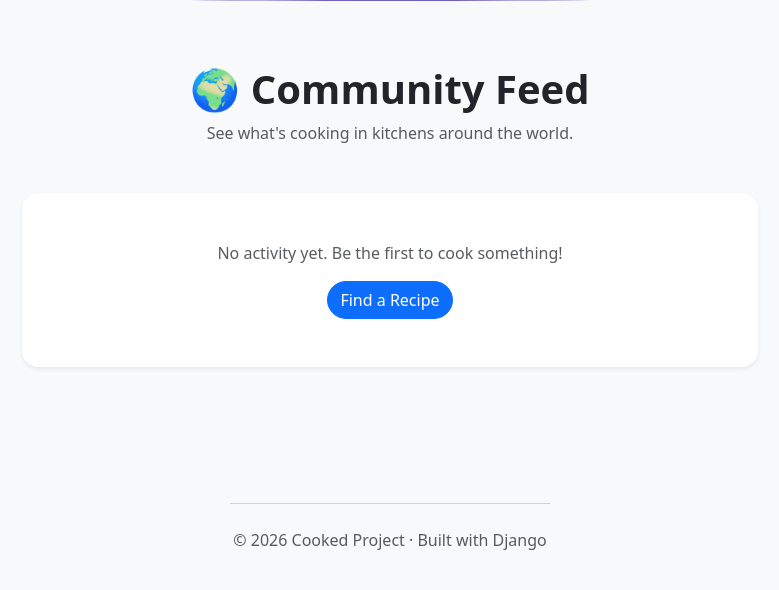
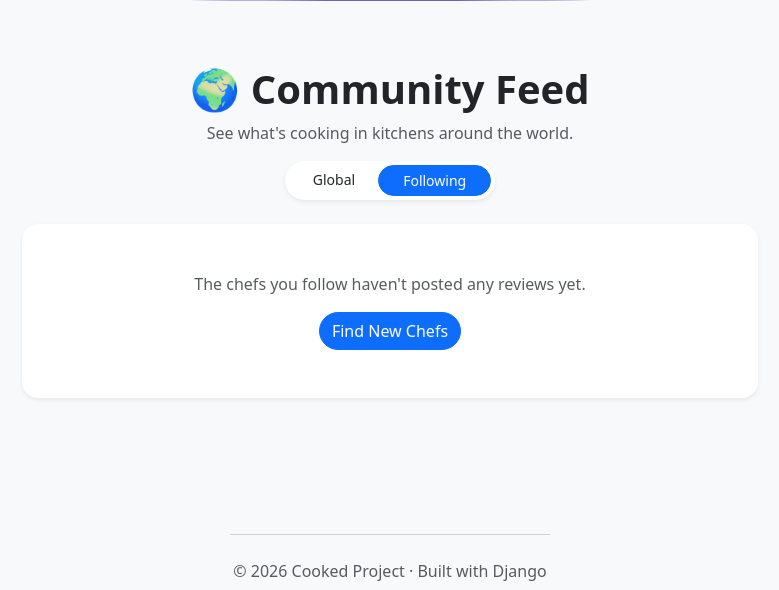
Before and after one commit to kevin-ayalaaragon/Cooked_Project, a Django app: page /community/?tab=following in a window 1280 px wide. Shown: the part 327-917 px from the top of the page, without its empty margins (250-1029 px from the left). Before the commit the page ends 877 px from the top, so only its background shows below. Run offline with Django 5.2, Linux system fonts and the light colour scheme; the visitor is signed in with stand-in values (Sample User, id 1); data that the repository does not hold is empty.

Commit message:
updated global feed

```diff
--- a/recipes/templates/recipes/global_feed.html
+++ b/recipes/templates/recipes/global_feed.html
@@ -4,9 +4,22 @@
 
 {% block content %}
 <div class="container py-4">
-    <div class="text-center mb-5">
+    <div class="text-center mb-4">
         <h1 class="fw-bold">🌍 Community Feed</h1>
         <p class="text-muted">See what's cooking in kitchens around the world.</p>
+
+        {% if user.is_authenticated %}
+        <div class="btn-group rounded-pill shadow-sm bg-white p-1">
+            <a href="{% url 'global_feed' %}"
+               class="btn btn-sm rounded-pill px-4 {% if not tab %}btn-primary{% else %}btn-white border-0{% endif %}">
+               Global
+            </a>
+            <a href="{% url 'global_feed' %}?tab=following"
+               class="btn btn-sm rounded-pill px-4 {% if tab == 'following' %}btn-primary{% else %}btn-white border-0{% endif %}">
+               Following
+            </a>
+        </div>
+        {% endif %}
     </div>
 
     <div class="row justify-content-center">
@@ -15,14 +28,16 @@
                 <div class="card border-0 shadow-sm mb-4 recipe-card">
                     <div class="card-body p-4">
                         <div class="d-flex align-items-center mb-3">
+                            <a href="{% url 'user_kitchen' review.user.username %}" class="text-decoration-none d-flex align-items-center">
                                 <div class="bg-primary text-white rounded-circle d-flex align-items-center justify-content-center fw-bold"
                                      style="width: 45px; height: 45px; font-size: 1.2rem;">
                                     {{ review.user.username|first|upper }}
                                 </div>
-                            <div class="ms-3">
+                                <div class="ms-3 text-dark">
                                     <h6 class="mb-0 fw-bold">@{{ review.user.username }}</h6>
                                     <small class="text-muted">{{ review.created_at|timesince }} ago</small>
                                 </div>
+                            </a>
                         </div>
 
                         <p class="fs-5">
@@ -47,8 +62,13 @@
                 </div>
             {% empty %}
                 <div class="text-center py-5 bg-white rounded-4 shadow-sm">
+                    {% if tab == 'following' %}
+                        <p class="text-muted mb-0">The chefs you follow haven't posted any reviews yet.</p>
+                        <a href="{% url 'global_feed' %}" class="btn btn-primary mt-3 rounded-pill">Find New Chefs</a>
+                    {% else %}
                         <p class="text-muted mb-0">No activity yet. Be the first to cook something!</p>
                         <a href="{% url 'recipe_search' %}" class="btn btn-primary mt-3 rounded-pill">Find a Recipe</a>
+                    {% endif %}
                 </div>
             {% endfor %}
         </div>
--- a/recipes/views.py
+++ b/recipes/views.py
@@ -114,11 +114,20 @@ def user_kitchen(request, username):
 
 # Global Feed
 def global_feed(request):
-    # Get the latest 10 reviews from everyone
-    latest_activity = Review.objects.all().order_by('-created_at')[:10]
+    # Start with all reviews (your current 'activity' variable)
+    activity = Review.objects.all().order_by('-created_at')
+
+    tab = request.GET.get('tab')
+
+    if tab == 'following' and request.user.is_authenticated:
+        # Get IDs of people you follow
+        following_ids = Follow.objects.filter(follower=request.user).values_list('followed_id', flat=True)
+        # Filter reviews to ONLY those people
+        activity = activity.filter(user_id__in=following_ids)
 
     return render(request, 'recipes/global_feed.html', {
-        'activity': latest_activity
+        'activity': activity,
+        'tab': tab
     })
 
 # User Favorites
```
Lines whose indentation alone changed are shown as unchanged.
